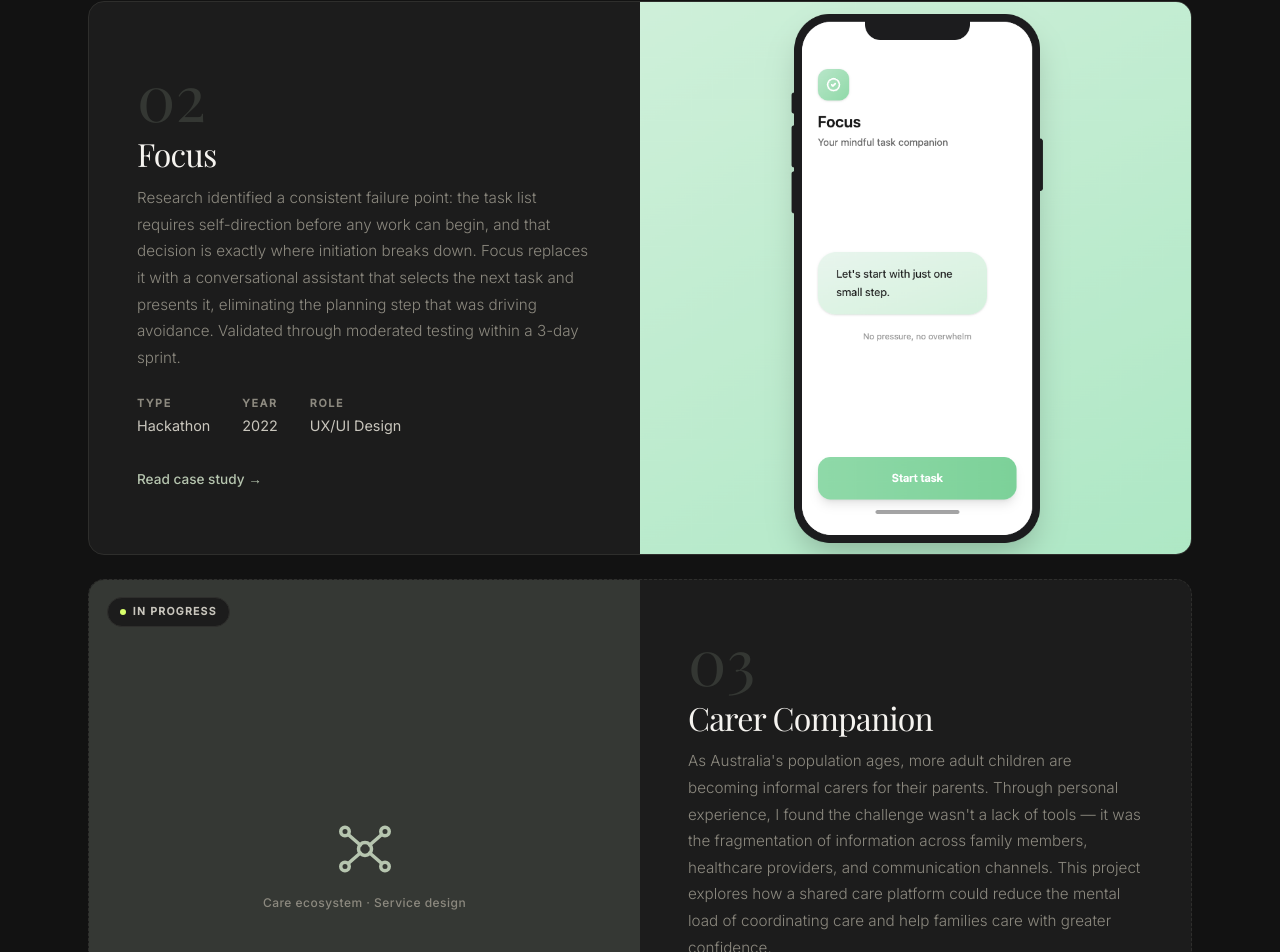
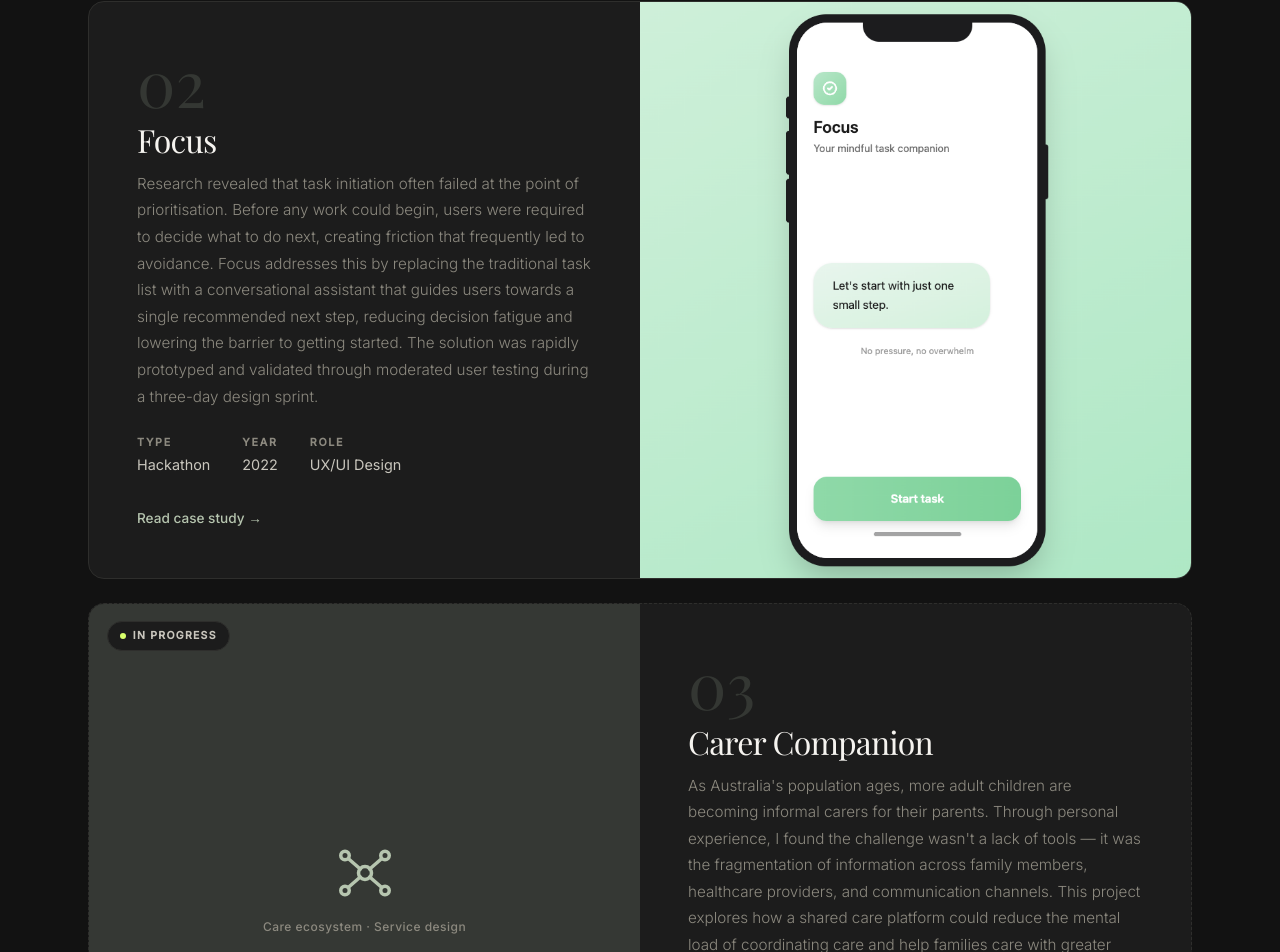
Before and after one commit to nghiem04/jo-portfolio, a React (Vite) app: page /work in a window 1280 px wide. Shown: the part 1023-1975 px from the top of the page. Built offline with nearby package versions, Linux system fonts and the light colour scheme; a web font is replaced by a local one.

Commit message:
focus updated

```diff
--- a/src/pages/Home.jsx
+++ b/src/pages/Home.jsx
@@ -88,7 +88,7 @@ export default function Home() {
           <div className="hcs-card-body">
             <div className="hcs-card-label">Hackathon · Cognitive Accessibility</div>
             <h3 className="hcs-card-title">Focus</h3>
-            <p className="hcs-card-desc">Research identified a consistent failure point: the task list requires self-direction before any work can begin, and that decision is exactly where initiation breaks down. Focus replaces it with a conversational assistant that selects the next task and presents it, eliminating the planning step that was driving avoidance. Validated through moderated testing within a 3-day sprint.</p>
+            <p className="hcs-card-desc">Research revealed that task initiation often failed at the point of prioritisation. Before any work could begin, users were required to decide what to do next, creating friction that frequently led to avoidance. Focus addresses this by replacing the traditional task list with a conversational assistant that guides users towards a single recommended next step, reducing decision fatigue and lowering the barrier to getting started. The solution was rapidly prototyped and validated through moderated user testing during a three-day design sprint.</p>
             <div className="hcs-card-actions">
               <Link className="hcs-btn-primary" to={`/work/${focus.slug}`}>View case study</Link>
             </div>
--- a/src/pages/Work.jsx
+++ b/src/pages/Work.jsx
@@ -15,7 +15,7 @@ const listMeta = {
     ],
   },
   focus: {
-    desc: 'Research identified a consistent failure point: the task list requires self-direction before any work can begin, and that decision is exactly where initiation breaks down. Focus replaces it with a conversational assistant that selects the next task and presents it, eliminating the planning step that was driving avoidance. Validated through moderated testing within a 3-day sprint.',
+    desc: 'Research revealed that task initiation often failed at the point of prioritisation. Before any work could begin, users were required to decide what to do next, creating friction that frequently led to avoidance. Focus addresses this by replacing the traditional task list with a conversational assistant that guides users towards a single recommended next step, reducing decision fatigue and lowering the barrier to getting started. The solution was rapidly prototyped and validated through moderated user testing during a three-day design sprint.',
     meta: [
       { label: 'Type', val: 'Hackathon' },
       { label: 'Year', val: '2022' },
```
